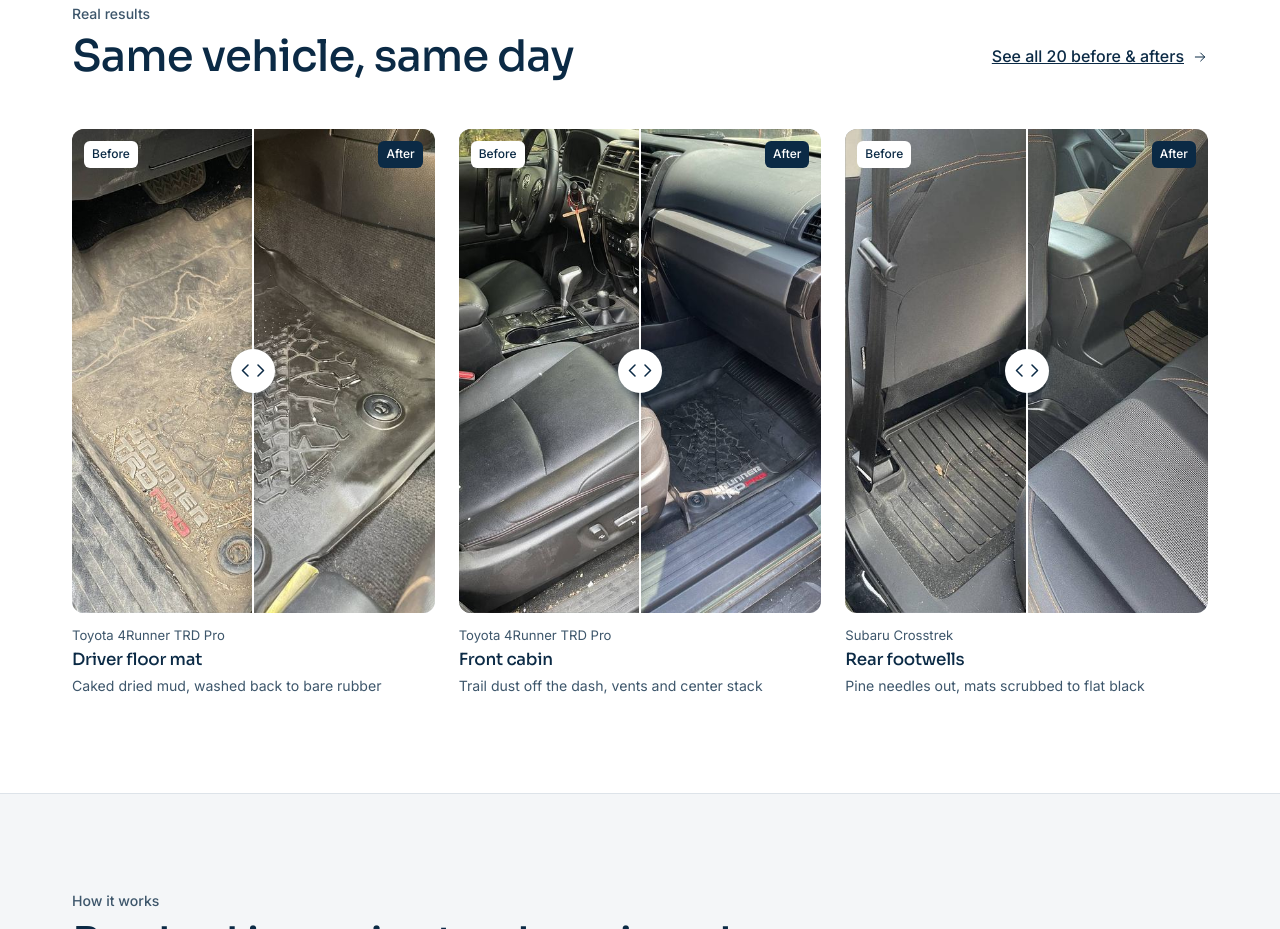
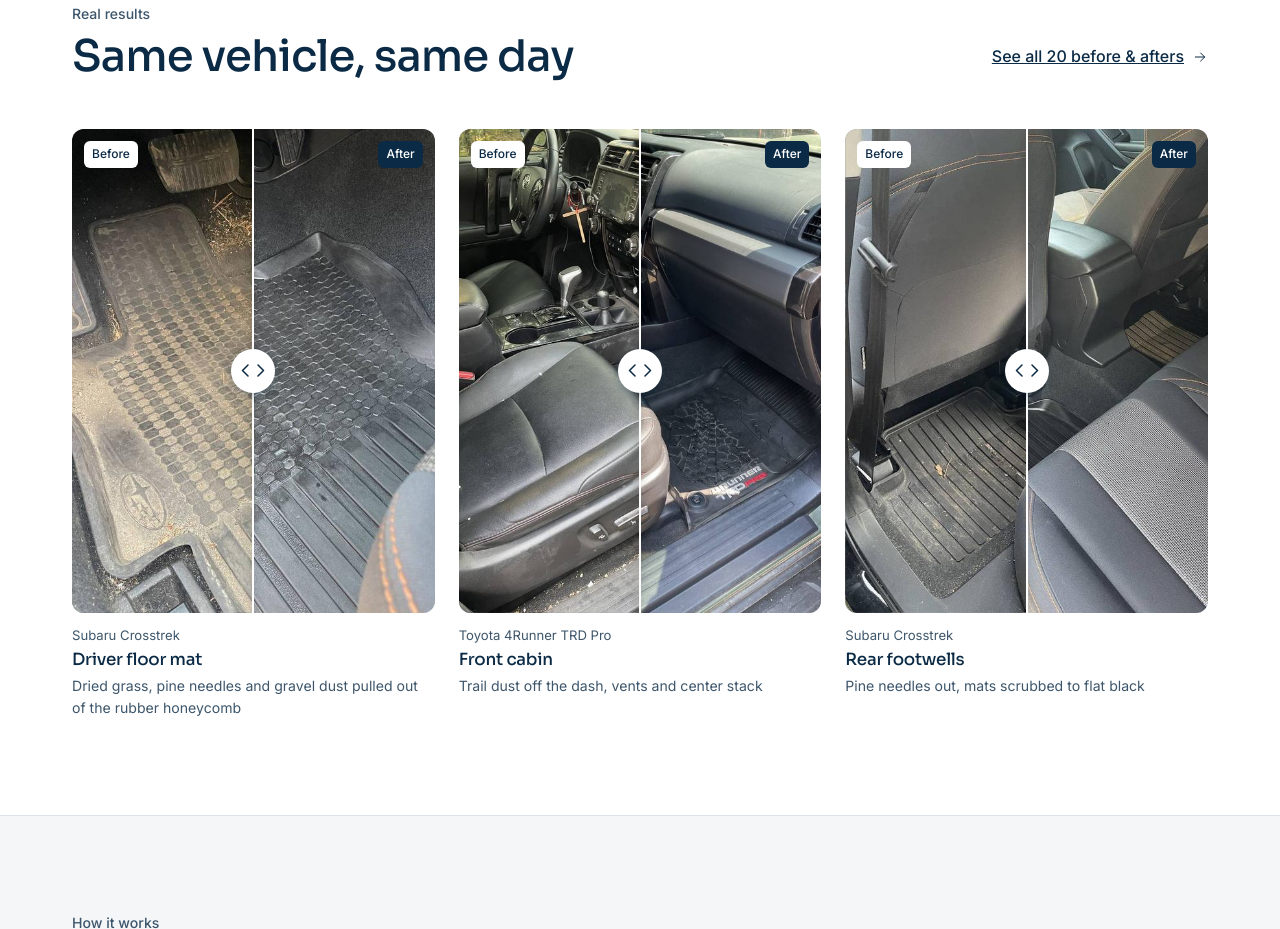
Before and after one commit to EthanSkis/detailvalley, a plain HTML site: page index.html in a window 1280 px wide. Shown: the part 1975-2904 px from the top of the page. Drawn offline with nearby package versions, Linux system fonts and the light colour scheme.

Commit message:
Show Crosstrek floor mat in first homepage before/after slider
Replaces the 4Runner driver floor mat with the Crosstrek driver floor
mat pair; the other two homepage sliders are unchanged.

Co-Authored-By: Claude Opus 5.5 <noreply@anthropic.com>

```diff
--- a/index.html
+++ b/index.html
@@ -775,16 +775,16 @@
     <div class="ba-grid">
 
       <figure>
-        <div class="ba" role="slider" tabindex="0" aria-label="Toyota 4Runner TRD Pro driver floor mat, before and after detailing" aria-valuemin="0" aria-valuemax="100" aria-valuenow="50" aria-valuetext="Half before, half after">
-          <img src="gallery/4runner/driver-floor-mat-after.jpg" srcset="gallery/4runner/driver-floor-mat-after-sm.jpg 560w, gallery/4runner/driver-floor-mat-after.jpg 900w" sizes="(min-width:820px) 330px, 92vw" width="900" height="1200" alt="Toyota 4Runner TRD Pro driver floor mat after detailing — clean black rubber with the TRD Pro lettering legible again" loading="lazy" decoding="async">
+        <div class="ba" role="slider" tabindex="0" aria-label="Subaru Crosstrek driver floor mat, before and after detailing" aria-valuemin="0" aria-valuemax="100" aria-valuenow="50" aria-valuetext="Half before, half after">
+          <img src="gallery/crosstrek/driver-floor-mat-after.jpg" srcset="gallery/crosstrek/driver-floor-mat-after-sm.jpg 560w, gallery/crosstrek/driver-floor-mat-after.jpg 900w" sizes="(min-width:820px) 330px, 92vw" width="900" height="1200" alt="Subaru Crosstrek driver floor mat after detailing — clean rubber with the honeycomb texture visible again" loading="lazy" decoding="async">
           <span class="ba-tag ba-tag-after">After</span>
           <div class="ba-before">
-            <img src="gallery/4runner/driver-floor-mat-before.jpg" srcset="gallery/4runner/driver-floor-mat-before-sm.jpg 560w, gallery/4runner/driver-floor-mat-before.jpg 900w" sizes="(min-width:820px) 330px, 92vw" width="900" height="1200" alt="Toyota 4Runner TRD Pro driver floor mat before detailing — caked in dried mud, the tread pattern completely filled in" loading="lazy" decoding="async">
+            <img src="gallery/crosstrek/driver-floor-mat-before.jpg" srcset="gallery/crosstrek/driver-floor-mat-before-sm.jpg 560w, gallery/crosstrek/driver-floor-mat-before.jpg 900w" sizes="(min-width:820px) 330px, 92vw" width="900" height="1200" alt="Subaru Crosstrek driver floor mat before detailing — dried grass, pine needles and dust caked into the rubber" loading="lazy" decoding="async">
             <span class="ba-tag ba-tag-before">Before</span>
           </div>
           <div class="ba-divider"><div class="ba-knob"><svg viewBox="0 0 8 13" aria-hidden="true"><path d="M7 1 1.5 6.5 7 12" fill="none" stroke="#fff" stroke-width="1.5" stroke-linecap="round" stroke-linejoin="round"/></svg><svg viewBox="0 0 8 13" aria-hidden="true"><path d="m1 1 5.5 5.5L1 12" fill="none" stroke="#fff" stroke-width="1.5" stroke-linecap="round" stroke-linejoin="round"/></svg></div></div>
         </div>
-        <figcaption><div class="veh">Toyota 4Runner TRD Pro</div><div class="name">Driver floor mat</div><div class="note">Caked dried mud, washed back to bare rubber</div></figcaption>
+        <figcaption><div class="veh">Subaru Crosstrek</div><div class="name">Driver floor mat</div><div class="note">Dried grass, pine needles and gravel dust pulled out of the rubber honeycomb</div></figcaption>
       </figure>
 
       <figure>
```
